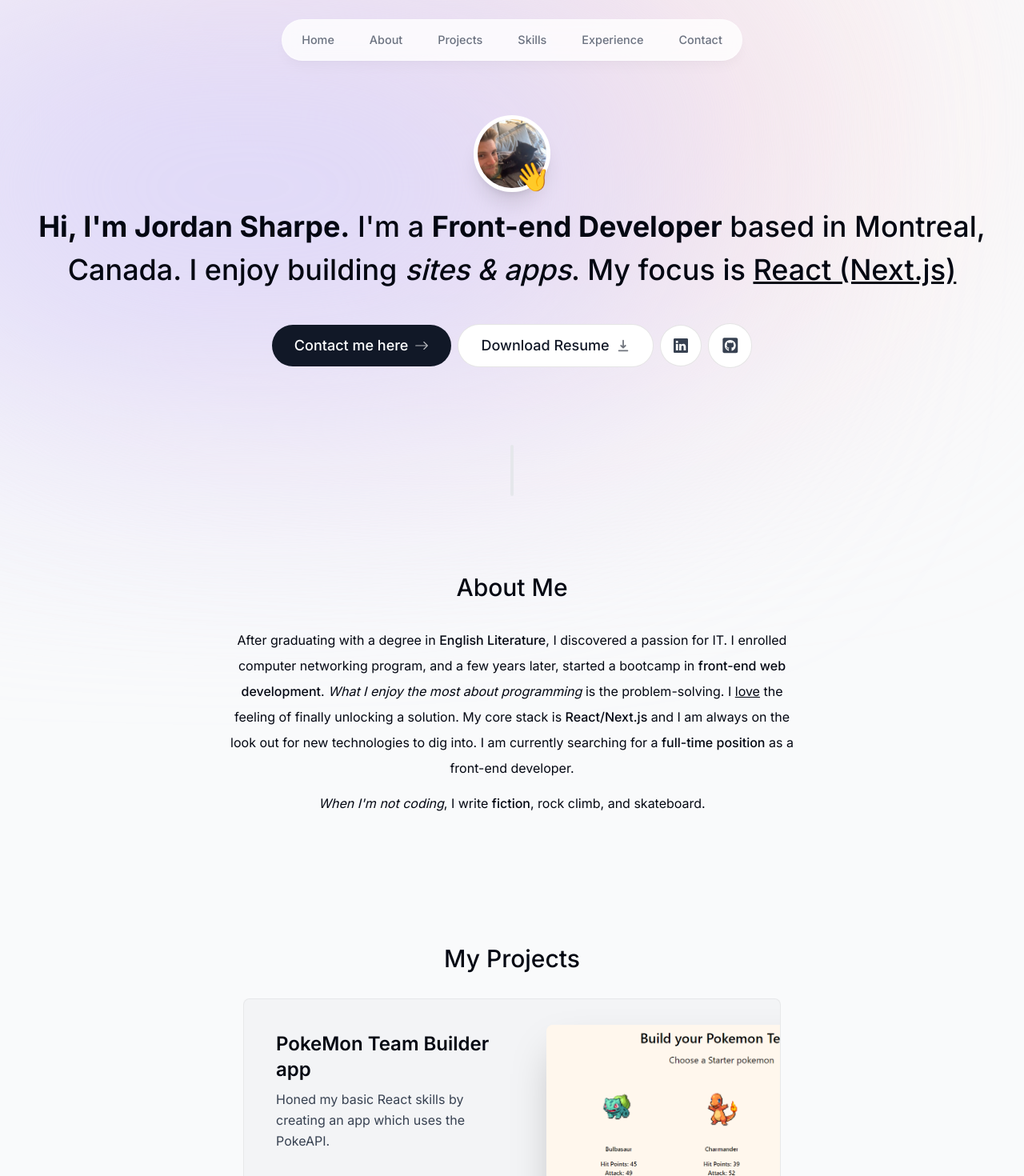
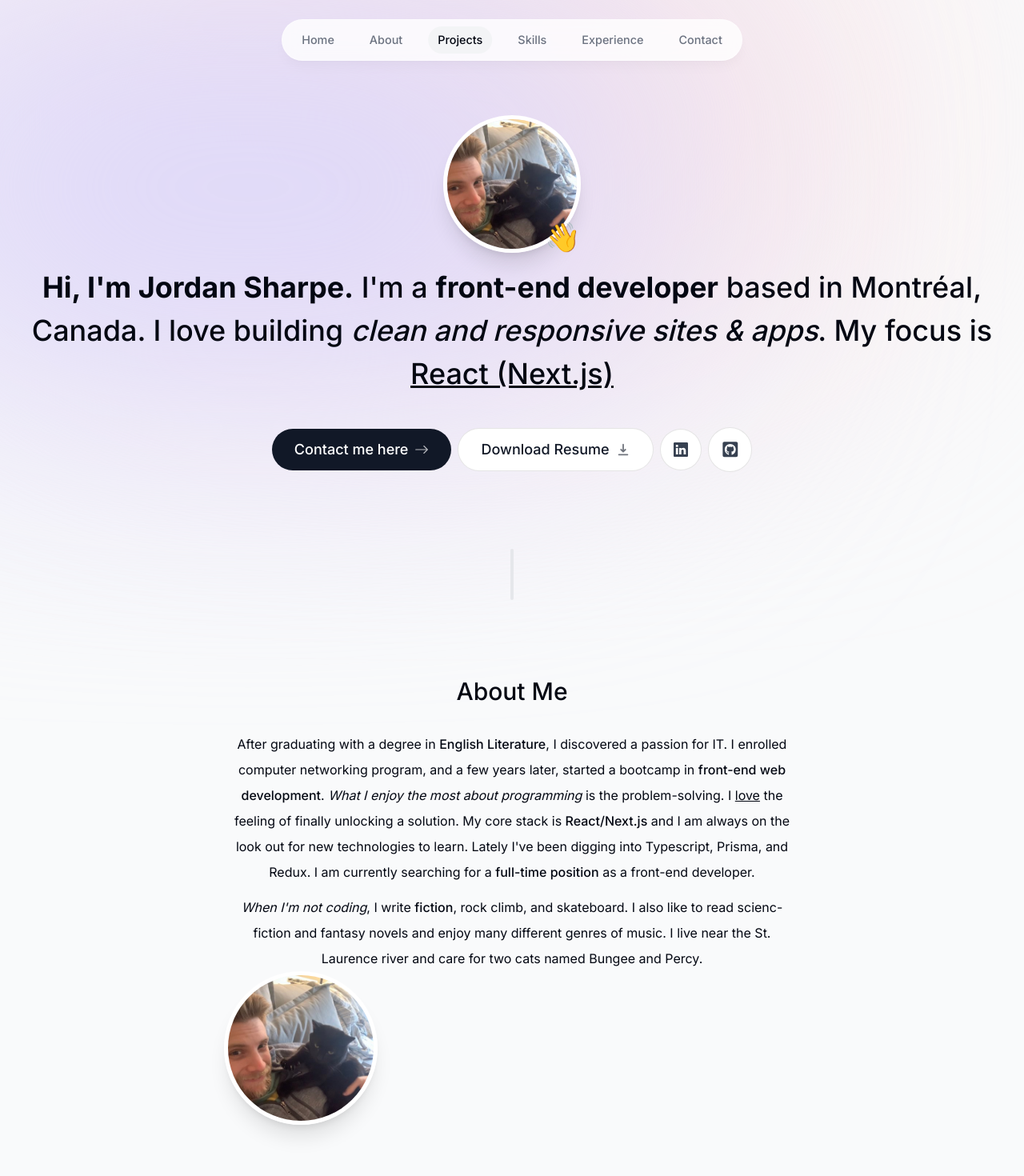
Before and after one commit to jsharpe27/Next.js-portfolio, a Next.js app: page / in a window 1280 px wide. Shown: the top 1470 px of the page at 80% size. Built offline with nearby package versions, Linux system fonts and the light colour scheme.

Commit message:
finished header functionality

```diff
--- a/app/layout.tsx
+++ b/app/layout.tsx
@@ -1,5 +1,6 @@
 import './globals.css'
 import Header from '@/components/header'
+import ActiveSectionContextProvider from '@/context/active-section-context'
 import { Inter } from 'next/font/google'
 
 const inter = Inter({ subsets: ['latin'] })
@@ -15,7 +16,7 @@ export default function RootLayout({
   children: React.ReactNode
 }) {
   return (
-    <html lang="en">
+    <html lang="en" className='!scroll-smooth'>
       <body className={`${inter.className}
        bg-gray-50 text-gray-950 relative h-[5000px] pt-28
         sm:pt-36`}>
@@ -24,8 +25,11 @@ export default function RootLayout({
           <div className='bg-[#dbd7fb] absolute top-[-1rem] -z-10 left-[-35rem]
           h-[31.25rem] w-[50rem] rounded-full blur-[10rem] sm:w-[68.75rem]
           md:left-[-33rem] lg:left-[-28rem] xl:left-[-15rem] 2xl:left-[-5rem]'></div>
-          <Header />
-          {children}
+
+          <ActiveSectionContextProvider>
+            <Header />
+            {children}
+          </ActiveSectionContextProvider>
       </body>
 
     </html>
--- a/components/about.tsx
+++ b/components/about.tsx
@@ -3,14 +3,21 @@
 import React from 'react'
 import SectionHeading from './section-heading'
 import { motion } from 'framer-motion'
+import { useSectionInView } from '@/lib/hooks'
+import Image from 'next/image'
 
 export default function About() {
+  const { ref } = useSectionInView('About', 0.99)
+
   return (
-    <motion.section className='mb-28 max-w-[45rem]
-    text-center leading-8 sm:mb-40'
-    initial={{ opacity: 0, y: 100}}
-    animate={{ opacity: 1, y: 0}}
-    transition={{delay: 0.175}}
+    <motion.section
+      ref={ref}
+      className='mb-28 max-w-[45rem]
+      text-center leading-8 sm:mb-40 scroll-mt-28'
+      initial={{ opacity: 0, y: 100}}
+      animate={{ opacity: 1, y: 0}}
+      transition={{delay: 0.175}}
+      id={"about"}
     >
         <SectionHeading>About me</SectionHeading>
         <p className='mb-3'>
@@ -25,14 +32,27 @@ export default function About() {
             <span className="font-medium">
             React/Next.js
             </span>
-            {" "} and I am always on the look out for new technologies to dig into. I am currently searching for a{" "}
+            {" "} and I am always on the look out for new technologies to learn. Lately I've been digging into
+            Typescript, Prisma, and Redux. I am currently searching for a{" "}
             <span className="font-medium">full-time position</span> as a front-end developer.
         </p>
 
         <p>
-            <span className="italic">When I'm not coding</span>, I write <span className="font-medium">fiction</span>, rock climb, and skateboard.
-
+            <span className="italic">When I'm not coding</span>, I write <span className="font-medium">fiction</span>, rock climb,
+            and skateboard. I also like to read scienc-fiction and fantasy novels and enjoy many different genres of music.
+            I live near the St. Laurence river and care for two cats named Bungee and Percy.
         </p>
+        <Image
+            src="/mebungie.jpg"
+            alt='a photo of Jordan Sharpe'
+            width='192'
+            height='192'
+            quality='95'
+            priority={true}
+            className='h-124 w-124 rounded-full
+            object-cover border-[0.35rem]
+            shadow-xl border-white'
+          />
     </motion.section>
   )
 }
--- a/components/header.tsx
+++ b/components/header.tsx
@@ -4,12 +4,16 @@ import React from 'react'
 import { motion } from 'framer-motion'
 import { links } from '@/lib/data'
 import Link from 'next/link';
+import clsx from 'clsx';
+import { useActiveSectionContext } from '@/context/active-section-context';
+
 
 export default function Header() {
+ const { activeSection, setActiveSection, setTimeOfLastClick } = useActiveSectionContext()
+
   /* z=[999] is used to make sure the header is on top of everything else. Initial and animate props are used to animate the header when the page loads:
   y at -100 means the header is 100px above its original position, x at "-50%" means the header is 50% of its width to the left of its original position,
    and opacity at 0 means the header is invisible. When the page loads, the header will animate to its original position, and become visible.*/
-
   return <header className='z-[999] relative'>
           <motion.div className='fixed top-0 left-1/2 h-[4.5rem] w-full
           rounded-none border border-white border-opacity-40 bg-white bg-opacity-80
@@ -27,14 +31,40 @@ export default function Header() {
           {links.map((link) => (
               <motion.li
               className='h-3/4 flex items-center
-              justify-center' key={link.hash}
+              justify-center relative' key={link.hash}
               initial={{ y: -100, opacity: 0}}
               animate={{ y: 0, opacity: 1}}
               >
-                <Link className='flex w-full items-center
-                                justify-center px-3 py-3
-                                hover:text-gray-950 transition'
-                                href={link.hash}>{link.name}</Link>
+                {/* We are using clsx for conditional CSS. We call clsx(), first passing in the classname string
+                as the default always showing css we want to see. Then in the the second parameter we can pass in
+                {'conditional css' : if some state === some condition  } here are using a state called activeSection
+                and checking whether the current mapped over link.name property is equal to the value set in the activeSection
+                state.*/}
+                <Link
+                  className={clsx('flex w-full items-center justify-center px-3 py-3 hover:text-gray-950 transition',
+                  {'text-gray-950': activeSection === link.name})}
+                  href={link.hash}
+                  onClick={() => {setActiveSection(link.name)
+                                  setTimeOfLastClick(Date.now())
+                        }}
+                >
+                  {link.name}
+
+                  {/* below we use standard conditional rendering with state to only display the littl grey background
+                  if the link.name we're mapping over here is again equal to the state containing the name of the property*/}
+                  {link.name === activeSection && (
+                  <motion.span className='bg-gray-100 rounded-full
+                      absolute inset-0 -z-10'
+                      layoutId="activeSection"
+                      transition={{
+                        type: "spring",
+                        stiffness: 380,
+                        damping: 30
+                        }}
+                    ></motion.span>
+                    )}
+
+                </Link>
               </motion.li>
             ))}
         </ul>
--- a/components/intro.tsx
+++ b/components/intro.tsx
@@ -7,10 +7,15 @@ import Link from 'next/link'
 import { BsArrowRight, BsLinkedin } from 'react-icons/bs'
 import { HiDownload } from 'react-icons/hi'
 import { FaGithubSquare } from 'react-icons/fa'
+import { useSectionInView } from '@/lib/hooks'
 
 export default function Intro() {
+    const { ref } = useSectionInView('Home', 0.5)
+
   return (
-    <section className='mb-28 max-[50rem] text-center sm:mb-0'>
+    <section
+        ref={ref}
+        id="home" className='mb-28 max-[50rem] text-center sm:mb-0 scroll-mt-[100rem]'>
         <div className='flex items-center
              justify-center'>
             <div className='relative'>
@@ -26,11 +31,11 @@ export default function Intro() {
                     <Image
                         src="/mebungie.jpg"
                         alt='a photo of Jordan Sharpe'
-                        width='192'
-                        height='192'
+                        width='172'
+                        height='172'
                         quality='95'
                         priority={true}
-                        className='h-24 w-24 rounded-full
+                        className='rounded-full
                         object-cover border-[0.35rem]
                         shadow-xl border-white'
                     />
@@ -40,7 +45,7 @@ export default function Intro() {
                 There is also a stiffness, delay, duration etc properties for the transition prop*/}
                 <motion.span className='absolute bottom-0 right-0
                                  text-4xl'
-                                 initial={{ opacity: 0, scale:0 }}
+                                initial={{ opacity: 0, scale:0 }}
                                 animate={{ opacity: 1, scale:1 }}
                                 transition={{
                                     type: "spring",
@@ -63,8 +68,8 @@ export default function Intro() {
         animate={{ opacity: 1, y: 0 }}
         >
             <span className='font-bold'>Hi, I'm Jordan Sharpe.</span> I'm a{' '}
-            <span className='font-bold'>Front-end Developer</span> based in Montreal, Canada.
-            I enjoy building <span className='italic'>sites & apps</span>. My focus is{' '}
+            <span className='font-bold'>front-end developer</span> based in Montréal, Canada.
+            I love building <span className='italic'>clean and responsive sites & apps</span>. My focus is{' '}
             <span className='underline'>React (Next.js)</span>
         </motion.h1>
 
--- a/components/projects.tsx
+++ b/components/projects.tsx
@@ -1,11 +1,17 @@
+"use client"
+
 import React from 'react'
 import SectionHeading from './section-heading'
 import { projectsData } from '@/lib/data';
 import Project from './project';
+import { useSectionInView } from '@/lib/hooks';
+
 
 export default function Projects() {
+  const { ref } = useSectionInView('Projects', 0.8)
+
   return (
-    <section>
+    <section ref={ref} id="projects" className='scroll-mt-28'>
         <SectionHeading>My projects</SectionHeading>
         <div>
             {projectsData.map((project, index) => (
--- /dev/null
+++ b/context/active-section-context.tsx
@@ -0,0 +1,52 @@
+"use client"
+
+import React from 'react'
+import { useState, createContext } from 'react'
+import type { SectionName } from '@/lib/types'
+
+
+{/* Alll of this is to useContext in a separate file and the type lines and specifix to typescript
+    We wrap the components that need our activeSection state with this ActiveSectionContext provider.
+    furthermore, the way you "consume" the state inside the components that need it is to create
+    a custom "hook" like we did at the bottom with useActiveSectionContext, passing it into the
+    React.useContext() hook*/}
+
+type ActiveSectionContextProviderProps = {
+    children: React.ReactNode
+    }
+
+type ActiveSectionContextType = {
+    activeSection: SectionName
+    setActiveSection: React.Dispatch<React.SetStateAction<SectionName>>
+    timeOfLastClick: number
+    setTimeOfLastClick: React.Dispatch<React.SetStateAction<number>>
+    }
+
+export const ActiveSectionContext = createContext<ActiveSectionContextType | null>(null)
+
+export default function ActiveSectionContextProvider({ children }:
+    ActiveSectionContextProviderProps) {
+    const [activeSection, setActiveSection] = useState<SectionName>('Home')
+    const [timeOfLastClick, setTimeOfLastClick] = useState<number>(0) // we need to keep track
+    //of this to disable the observer temporarily when user clicks on a link
+
+  return <ActiveSectionContext.Provider
+        value={{
+            activeSection,
+            setActiveSection,
+            timeOfLastClick,
+            setTimeOfLastClick
+            }}
+         >
+                {children}
+            </ActiveSectionContext.Provider>
+}
+
+export function useActiveSectionContext(){
+    const context = React.useContext(ActiveSectionContext)
+
+    if(context === null){
+        throw new Error('useActiveSectionContext must be used within an ActiveSectionContextProvider')
+    }
+    return context
+}
--- /dev/null
+++ b/lib/hooks.ts
@@ -0,0 +1,20 @@
+import { useEffect } from 'react'
+import { useInView } from 'react-intersection-observer'
+import type { SectionName } from './types'
+import { useActiveSectionContext } from '@/context/active-section-context'
+
+export function useSectionInView(sectionName: SectionName, threshold = 0.75) {
+    const { ref, inView } = useInView({
+        threshold
+    })
+      const { setActiveSection, timeOfLastClick } = useActiveSectionContext()
+
+      useEffect(() => {
+      if (inView && Date.now() - timeOfLastClick > 1000) {
+        setActiveSection(sectionName)
+      }
+    },[inView, setActiveSection, timeOfLastClick, sectionName])
+    return {
+        ref
+    }
+}
--- /dev/null
+++ b/lib/types.ts
@@ -0,0 +1,3 @@
+import { links } from './data'
+
+export type SectionName = (typeof links)[number]['name']
--- a/package.json
+++ b/package.json
@@ -13,6 +13,7 @@
     "@types/react": "18.2.21",
     "@types/react-dom": "18.2.7",
     "autoprefixer": "10.4.15",
+    "clsx": "^2.0.0",
     "eslint": "8.49.0",
     "eslint-config-next": "13.4.19",
     "framer-motion": "^10.16.4",
@@ -21,6 +22,7 @@
     "react": "18.2.0",
     "react-dom": "18.2.0",
     "react-icons": "^4.11.0",
+    "react-intersection-observer": "^9.5.2",
     "tailwindcss": "3.3.3",
     "typescript": "5.2.2"
   }
```
Also changed, not shown: 1 other file (tests, documents, lock files or other folders). Lines whose indentation alone changed are shown as unchanged.
